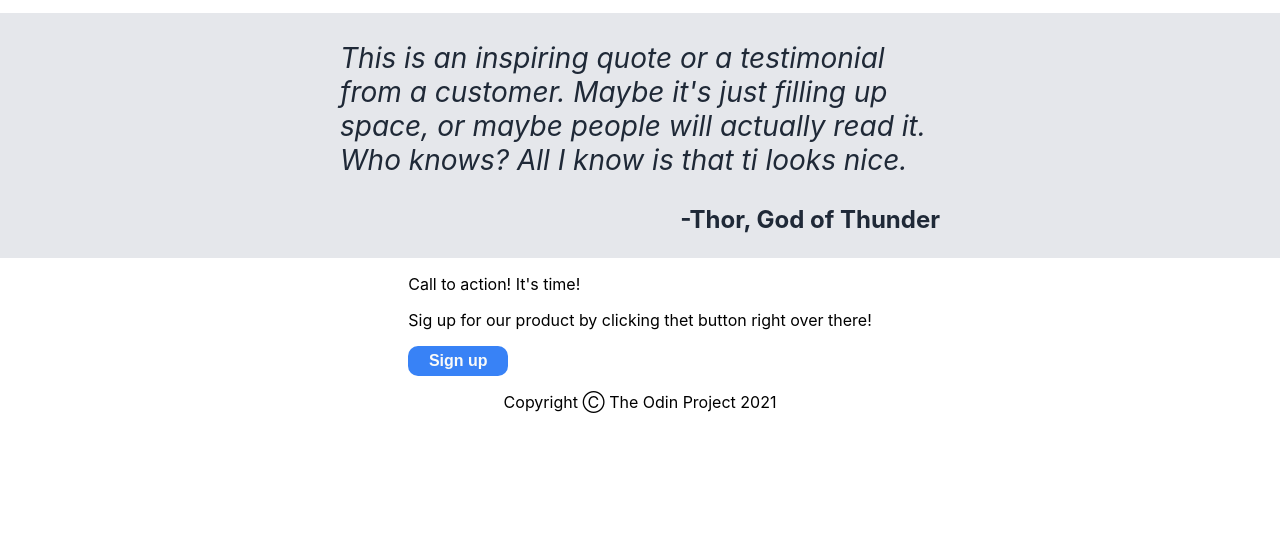
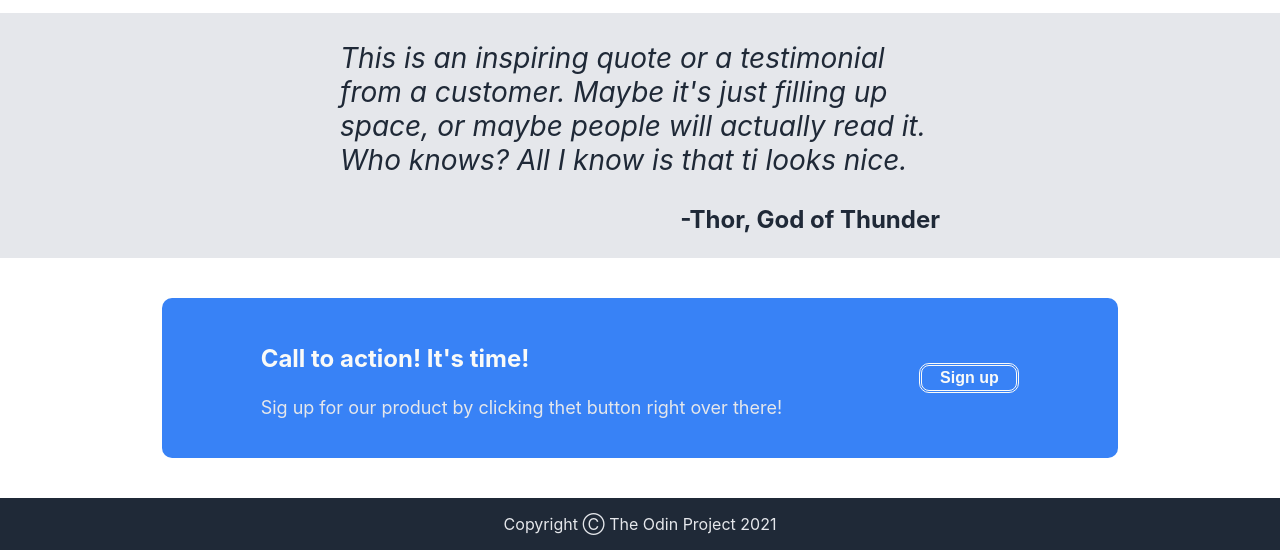
Before and after one commit to erikaa365/landing_page, a plain HTML site: page index.html in a window 1280 px wide. Shown: the part 734-1284 px from the top of the page. Before the commit the page ends 1162 px from the top, so only its background shows below. Drawn offline with Linux system fonts and the light colour scheme.

Commit message:
Style sign up section and footer in style.css

```diff
--- a/style.css
+++ b/style.css
@@ -140,3 +140,39 @@ button {
     font-size: 24px;
     font-weight: bold;
 }
+
+.signup {
+    background-color: #3882f6;
+    border-radius: 10px;
+    display: flex;
+    align-items: center;
+    justify-content: space-around;
+    padding: 30px;
+    width: 70%;
+    height: 100px;
+    margin-top: 40px;
+    margin-bottom: 40px;
+}
+
+.signup_title {
+    font-size: 24px;
+    font-weight: bold;
+    color: #F9FAF8;
+}
+
+.signup_text {
+    font-size: 18px;
+    color: #E5E7EB;
+}
+
+.signup_button {
+    border-color: #F9FAF8;
+    border-style: double;
+}
+
+.footer {
+    background-color: #1F2937;
+    width: 100%;
+    text-align: center;
+    color: #E5E7EB;
+}
```
